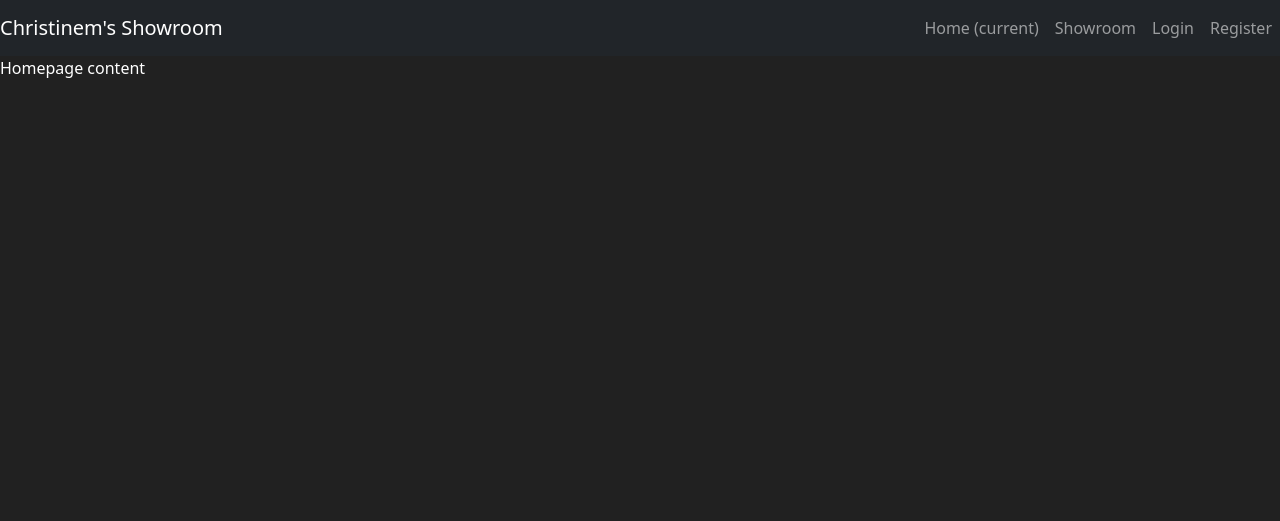
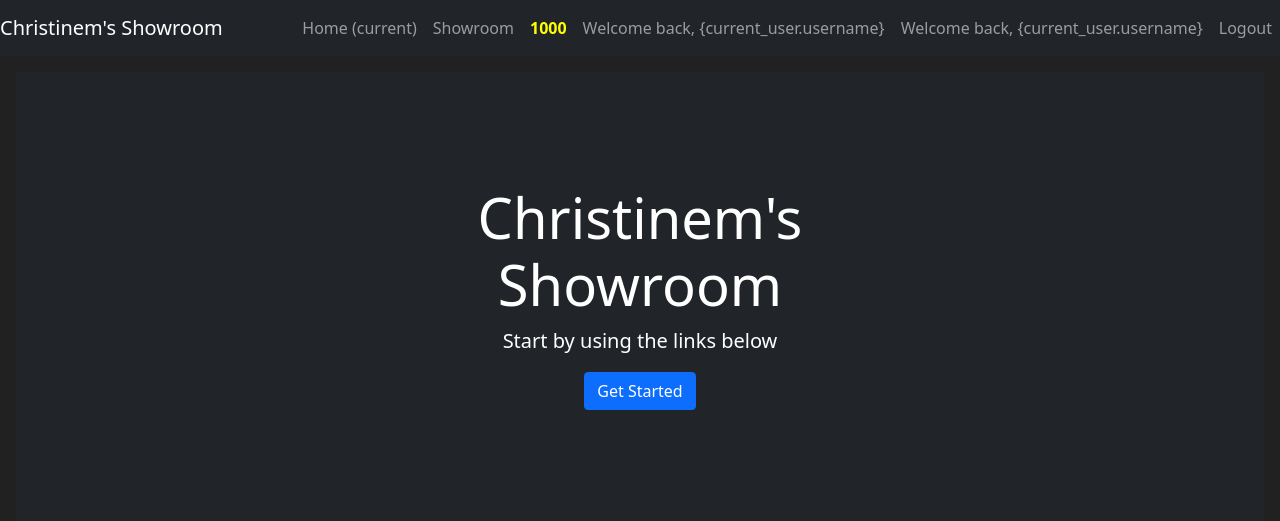
Before and after one commit to phase5lhcm/cs50-final-prj, a Flask app: page / in a window 1280 px wide. Shown: the top 521 px of the page. Run offline with Flask 2, Linux system fonts and the light colour scheme; a user stored in the database is signed in.

Commit message:
Build login routes for successful registration

```diff
--- a/app/__init__.py
+++ b/app/__init__.py
@@ -10,5 +10,7 @@ app.config['SECRET_KEY'] = 'e92f34a96126929f18aff113'
 db = SQLAlchemy(app)
 bcrypt = Bcrypt(app)
 login_manager = LoginManager(app)
+login_manager.login_view = "login_page"
+login_manager.login_message_category = "info"
 
 from app import routes
--- a/app/forms.py
+++ b/app/forms.py
@@ -33,7 +33,7 @@ class LoginForm(FlaskForm):
         if email:
             raise ValidationError('Email addrress already exists, please log in with your account.')
 
-    # username = StringField(label='Username', validators=[DataRequired()])
+    username = StringField(label='Username', validators=[DataRequired()])
     email = StringField(label='Email', validators=[DataRequired()])
     password = PasswordField(label='Password', validators=[ DataRequired()])
     loginBtn = SubmitField(label='Sign In')
--- a/app/routes.py
+++ b/app/routes.py
@@ -3,7 +3,7 @@ from flask import render_template, redirect, url_for, flash, get_flashed_message
 from app.models import Product, User
 from app.forms import LoginForm, RegisterForm
 from app import db
-from flask_login import login_user
+from flask_login import login_user, logout_user, login_required
 
 @app.route("/")
 @app.route("/home")
@@ -11,6 +11,7 @@ def home_page():
     return render_template("Homepage.html")
 
 @app.route('/showroom')
+@login_required
 def showroom():
     #let's return all Products in db
     products = Product.query.all()
@@ -23,10 +24,14 @@ def register_page():
     if form.validate_on_submit():
         create_user = User(username=form.username.data,
                            email=form.email.data,
-                           password_hash=form.password1.data)
+                           password=form.password1.data)
         db.session.add(create_user)
         db.session.commit()
-        return redirect(url_for('showroom'))
+        print(create_user)
+        login_user(user_login)
+        flash(f"Welcome! You are now logged in as {user_login.username}", category="success")
+        print('create_user', create_user)
+        return render_template(url_for('showroom.html'))
     #Let's check if there are form errors per the validators
     if form.errors != {}:
         for err_msg in form.errors.values():
@@ -37,11 +42,19 @@ def register_page():
 def login_page():
     form = LoginForm()
     if form.validate_on_submit():
-        user_login = User.query.filter_by(email=form.email.data).first()
-        if user_login and user_login.verify_password(check_pwrd=form.password.data):
+        user_login = User.query.filter_by(username=form.username.data).first()
+        # print(f"user: {user_login}")
+        if user_login and user_login.verify_password(check_pwrd=form.password.data
+        ):
             login_user(user_login)
             flash(f"{user_login}, you have successfully logged in.")
-            return redirect(url_for("showroom"))
+            return redirect(url_for('showroom'))
         else:
             flash('Incorrect email and password combination. Please try again, or register for an account', category="danger")
     return render_template('loginPage.html', form=form)
+
+@app.route("/logout", methods=['POST'])
+def logout_page():
+    logout_user()
+    flash("Logout successful", category="info")
+    return redirect(url_for("home_page"))
--- a/app/templates/homepage.html
+++ b/app/templates/homepage.html
@@ -1,2 +1,19 @@
 {% extends 'layout.html' %} {% block title%} Home Page {% endblock%} {% block
-content%} Homepage content {%endblock%}
+content%}
+
+<div
+  class="position-relative overflow-hidden p-3 m-md-3 text-center bg-dark"
+  style="color: white"
+>
+  <div class="col-md-5 p-lg-5 mx-auto my-5">
+    <h1 class="display-4 font-weight-normal">Christinem's Showroom</h1>
+    <p class="lead font-weight-normal">Start by using the links below</p>
+    <a href="{{url_for('showroom')}}" class="btn btn-primary">Get Started</a>
+  </div>
+  <div class="product-device box-shadow d-none d-md-block"></div>
+  <div
+    class="product-device product-device-2 box-shadow d-none d-md-block"
+  ></div>
+</div>
+
+{%endblock%}
--- a/app/templates/layout.html
+++ b/app/templates/layout.html
@@ -37,6 +37,25 @@
           <a class="nav-link" href="{{url_for('showroom')}}">Showroom</a>
         </li>
       </ul>
+      {% if current_user.is_authenticated %}
+      <ul class="navbar-nav">
+        <li class="nav-item">
+          <a class="nav-link" style="color: yellow; font-weight: bold">
+            <i class="fas fa-coins"></i>
+            {{current_user.budget}}
+          </a>
+        </li>
+        <li class="nav-item">
+          <a class="nav-link" href="#">Welcome back, {current_user.username}</a>
+        </li>
+        <li class="nav-item">
+          <a class="nav-link" href="#">Welcome back, {current_user.username}</a>
+        </li>
+        <li class="nav-item">
+          <a class="nav-link" href="#">Logout</a>
+        </li>
+      </ul>
+      {% else %}
       <ul class="navbar-nav">
         <li class="nav-item">
           <a class="nav-link" href="{{url_for('login_page')}}">Login</a>
@@ -45,6 +64,7 @@
           <a class="nav-link" href="{{url_for('register_page')}}">Register</a>
         </li>
       </ul>
+      {% endif %}
     </nav>
     {% with messages = get_flashed_messages(with_categories=true)%} {% if
     messages%} {% for category, message in messages %}
--- a/app/templates/loginPage.html
+++ b/app/templates/loginPage.html
@@ -1,4 +1,4 @@
-{% extends 'layout.html' %} {% block title%} Register {% endblock%} {%block
+{% extends 'layout.html' %} {% block title%} Login {% endblock%} {%block
 content%}
 <body class="text-center">
   <div class="container">
@@ -7,8 +7,8 @@ content%}
       <img src="" alt="" />
       <h1 class="h3 mb-3 font-weight-normal">Login</h1>
       <br />
-      {{form.email.label()}} {{form.email(class="form-control",
-      placeholder="Email")}} {{form.password.label()}}
+      {{form.username.label()}} {{form.username(class="form-control",
+      placeholder="Username")}} {{form.password.label()}}
       {{form.password(class="form-control", placeholder="Password")}}
       <br />
       <div class="checkbox mb-3">
```
Also changed, not shown: app/models.py (+12 -2 lines), app/showroom.db.
